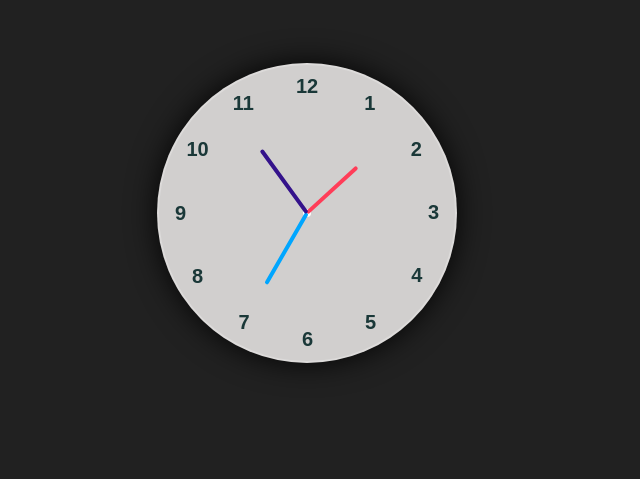
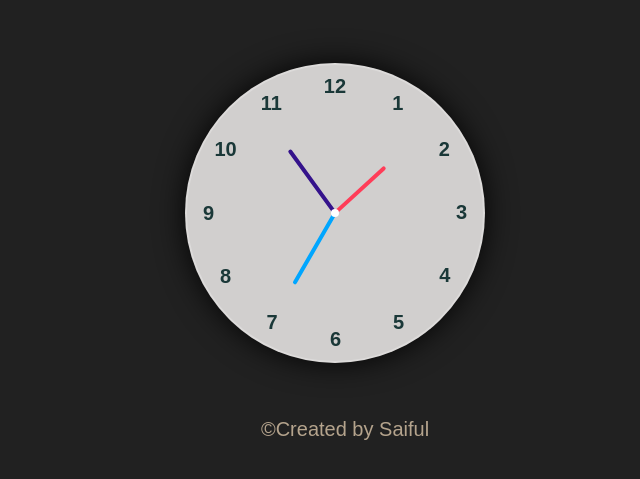
Before and after one commit to Saiful109710/analog-clock, a plain HTML site: page index.html in a window 1280 px wide. Shown: the part 187-666 px from the top of the page, without its empty margins (333-973 px from the left). Drawn offline with Linux system fonts and the light colour scheme.

Commit message:
add some feature

```diff
--- a/index.css
+++ b/index.css
@@ -31,9 +31,11 @@ body{
     display: flex;
     justify-content: center;
     align-items: center;
+}
 
 
-}
+
+
 
 .clock span{
     position:absolute;
@@ -55,6 +57,7 @@ body{
     height:8px;
     background-color: #ffffff;
     border-radius: 50%;
+    z-index:1
 
 }
 .hand{
@@ -72,3 +75,12 @@ body{
     border-radius: 8px;;
 
 }
+.text{
+    margin: 27rem 0rem 0rem -14rem;
+    color:rgb(181, 164, 141);
+    font-size: 20px;
+}
+
+.text p{
+    color:rgb(181, 164, 141);
+}
--- a/index.html
+++ b/index.html
@@ -29,6 +29,10 @@
                 <span style="--i:12"><b>12</b></span>
             </div>
         </div>
+
+        <div class="text">
+            <p>&copy;Created by Saiful</p>
+        </div>
         <script src="index.js"></script>
 </body>
 </html>
```
